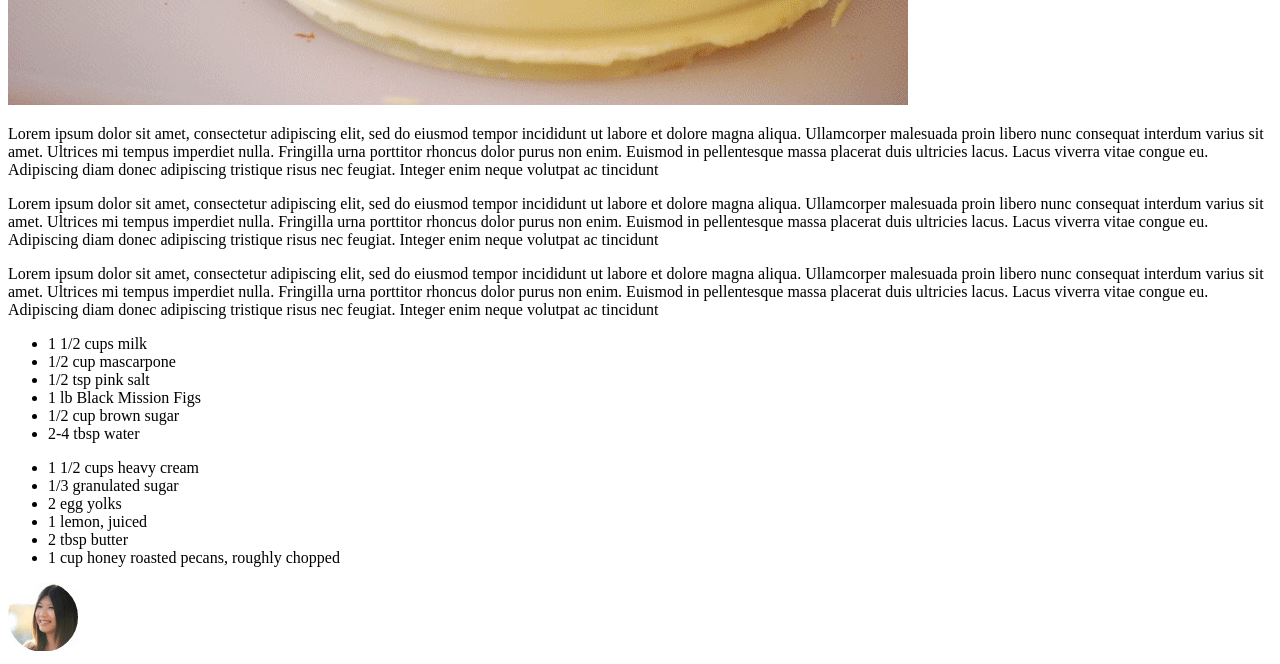
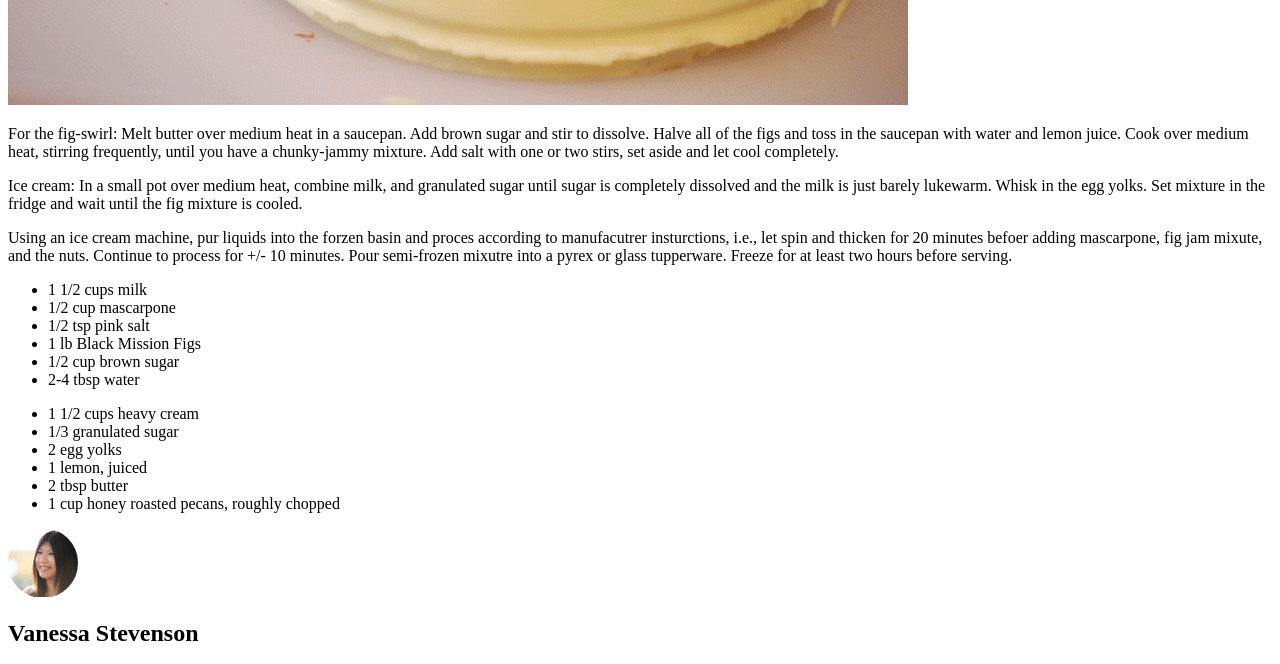
Before and after one commit to bradyd-code-fellows-projects/chocolate-pizza, a plain HTML site: page index.html in a window 1280 px wide. Shown: the part 870-1534 px from the top of the page. Drawn offline with Linux system fonts and the light colour scheme.

Commit message:
brady finished first round of driving, page mostly structured now

```diff
--- a/index.html
+++ b/index.html
@@ -64,25 +64,13 @@
     <article>
 
       <p>
-        Lorem ipsum dolor sit amet, consectetur adipiscing elit, sed do eiusmod tempor incididunt ut labore et dolore
-        magna aliqua. Ullamcorper malesuada proin libero nunc consequat interdum varius sit amet. Ultrices mi tempus
-        imperdiet nulla. Fringilla urna porttitor rhoncus dolor purus non enim. Euismod in pellentesque massa placerat
-        duis ultricies lacus. Lacus viverra vitae congue eu. Adipiscing diam donec adipiscing tristique risus nec
-        feugiat. Integer enim neque volutpat ac tincidunt</p>
+        For the fig-swirl: Melt butter over medium heat in a saucepan. Add brown sugar and stir to dissolve. Halve all of the figs and toss in the saucepan with water and lemon juice. Cook over medium heat, stirring frequently, until you have a chunky-jammy mixture. Add salt with one or two stirs, set aside and let cool completely.</p>
 
       <p>
-        Lorem ipsum dolor sit amet, consectetur adipiscing elit, sed do eiusmod tempor incididunt ut labore et dolore
-        magna aliqua. Ullamcorper malesuada proin libero nunc consequat interdum varius sit amet. Ultrices mi tempus
-        imperdiet nulla. Fringilla urna porttitor rhoncus dolor purus non enim. Euismod in pellentesque massa placerat
-        duis ultricies lacus. Lacus viverra vitae congue eu. Adipiscing diam donec adipiscing tristique risus nec
-        feugiat. Integer enim neque volutpat ac tincidunt</p>
+        Ice cream: In a small pot over medium heat, combine milk, and granulated sugar until sugar is completely dissolved and the milk is just barely lukewarm. Whisk in the egg yolks. Set mixture in the fridge and wait until the fig mixture is cooled.</p>
 
       <p>
-        Lorem ipsum dolor sit amet, consectetur adipiscing elit, sed do eiusmod tempor incididunt ut labore et dolore
-        magna aliqua. Ullamcorper malesuada proin libero nunc consequat interdum varius sit amet. Ultrices mi tempus
-        imperdiet nulla. Fringilla urna porttitor rhoncus dolor purus non enim. Euismod in pellentesque massa placerat
-        duis ultricies lacus. Lacus viverra vitae congue eu. Adipiscing diam donec adipiscing tristique risus nec
-        feugiat. Integer enim neque volutpat ac tincidunt</p>
+        Using an ice cream machine, pur liquids into the forzen basin and proces according to manufacutrer insturctions, i.e., let spin and thicken for 20 minutes befoer adding mascarpone, fig jam mixute, and the nuts.  Continue to process for +/- 10 minutes. Pour semi-frozen mixutre into a pyrex or glass tupperware. Freeze for at least two hours before serving.</p>
 
     </article>
 
@@ -135,7 +123,7 @@
     <img src="img/small-logo.png" alt="small image of Delicious logo" />
     </div>
 
-    <h4>Delicious <!--(copyright symbol)--> 2013 <!--dot separator thing--> All Rights Reserved. </h4>
+    <h4>Delicious &copy; 2013 <!--dot separator thing--> All Rights Reserved. </h4>
     <h4>Proudly published with Ghost.</h4>
 
   </footer>
```
